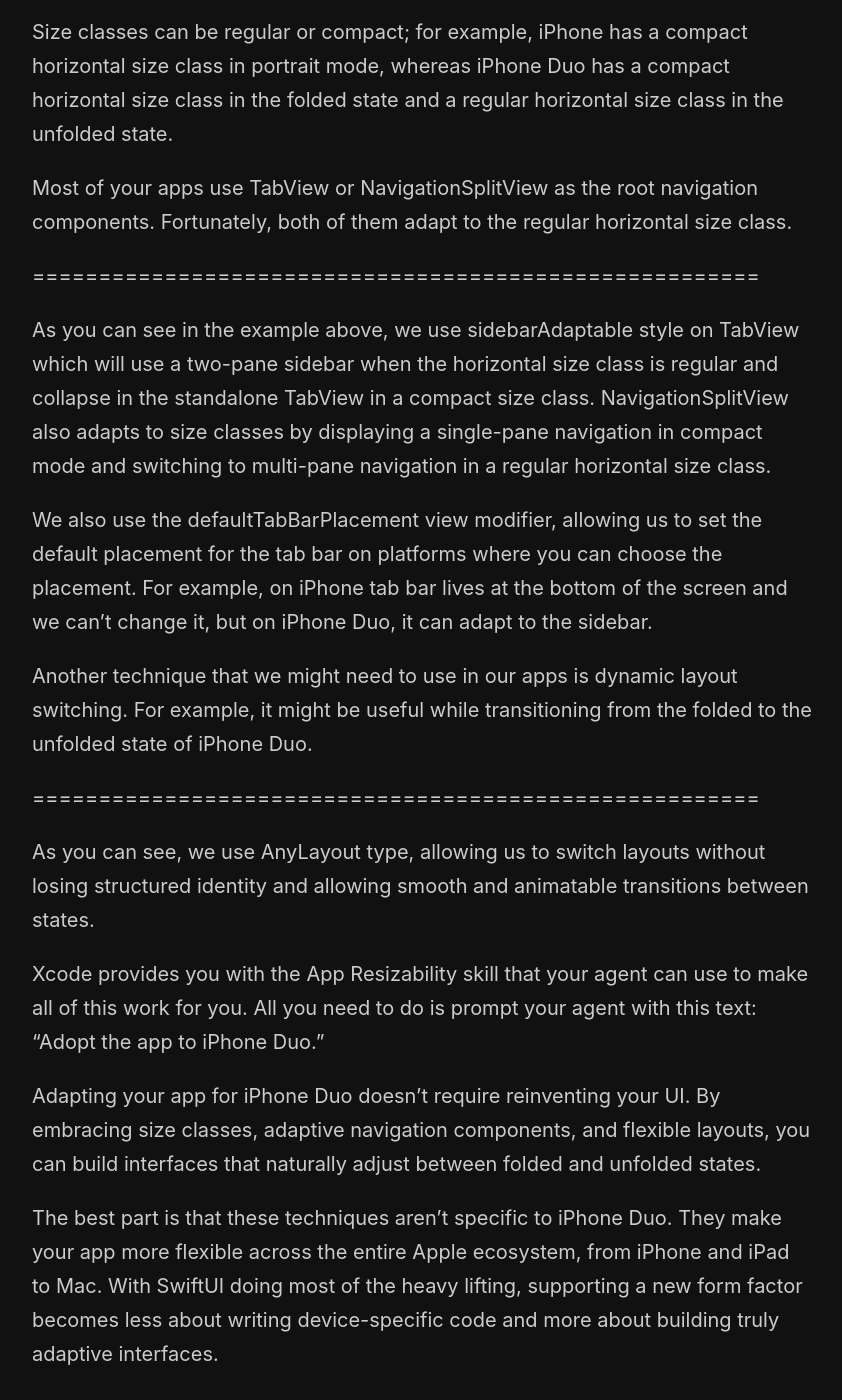
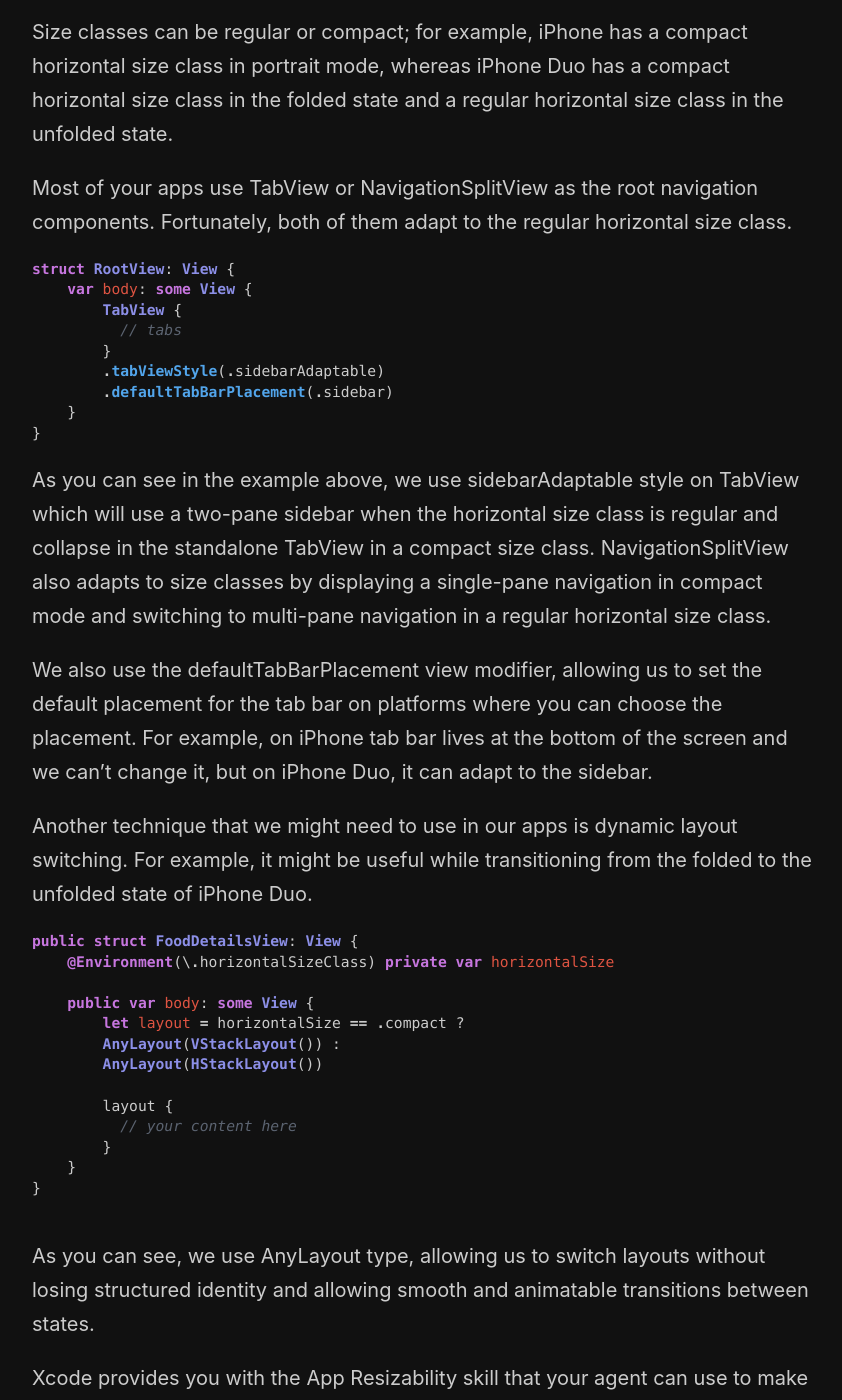
Before and after one commit to mecid/mecid.github.io, a Jekyll site: the page built from _posts/2026-10-14-adapting-your-app-for-iPhone-duo.md, in a window 1280 px wide and 1400 px high, scrolled down 573 px. Shown: the whole window, without its empty margins (218-1060 px from the left). Built offline with Jekyll 4.4.1, drawn with Linux system fonts in a browser that asks for light colours.

Commit message:
code examples added to iPhone Duo post.

````diff
--- a/_posts/2026-10-14-adapting-your-app-for-iPhone-duo.md
+++ b/_posts/2026-10-14-adapting-your-app-for-iPhone-duo.md
@@ -11,7 +11,17 @@
 
 Most of your apps use TabView or NavigationSplitView as the root navigation components. Fortunately, both of them adapt to the regular horizontal size class.
 
-=======================================================
+```swift
+struct RootView: View {
+    var body: some View {
+        TabView {
+	  // tabs
+	}
+	.tabViewStyle(.sidebarAdaptable)
+        .defaultTabBarPlacement(.sidebar)
+    }
+}
+```
 
 As you can see in the example above, we use sidebarAdaptable style on TabView which will use a two-pane sidebar when the horizontal size class is regular and collapse in the standalone TabView in a compact size class.
 NavigationSplitView also adapts to size classes by displaying a single-pane navigation in compact mode and switching to multi-pane navigation in a regular horizontal size class.
@@ -20,7 +30,22 @@
 
 Another technique that we might need to use in our apps is dynamic layout switching. For example, it might be useful while transitioning from the folded to the unfolded state of iPhone Duo.
 
-=======================================================
+```swift
+public struct FoodDetailsView: View {
+    @Environment(\.horizontalSizeClass) private var horizontalSize
+
+    public var body: some View {
+        let layout = horizontalSize == .compact ?
+        AnyLayout(VStackLayout()) :
+        AnyLayout(HStackLayout())
+
+	layout {
+	  // your content here
+	}
+    }
+}
+
+```
 
 As you can see, we use AnyLayout type, allowing us to switch layouts without losing structured identity and allowing smooth and animatable transitions between states.
 
````
